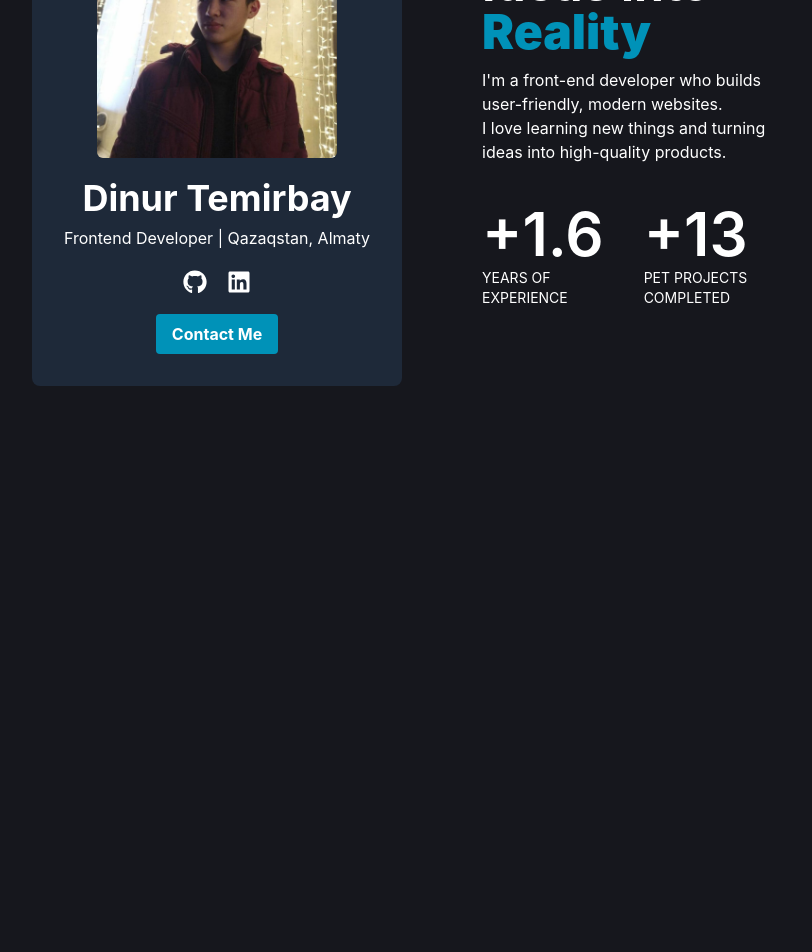
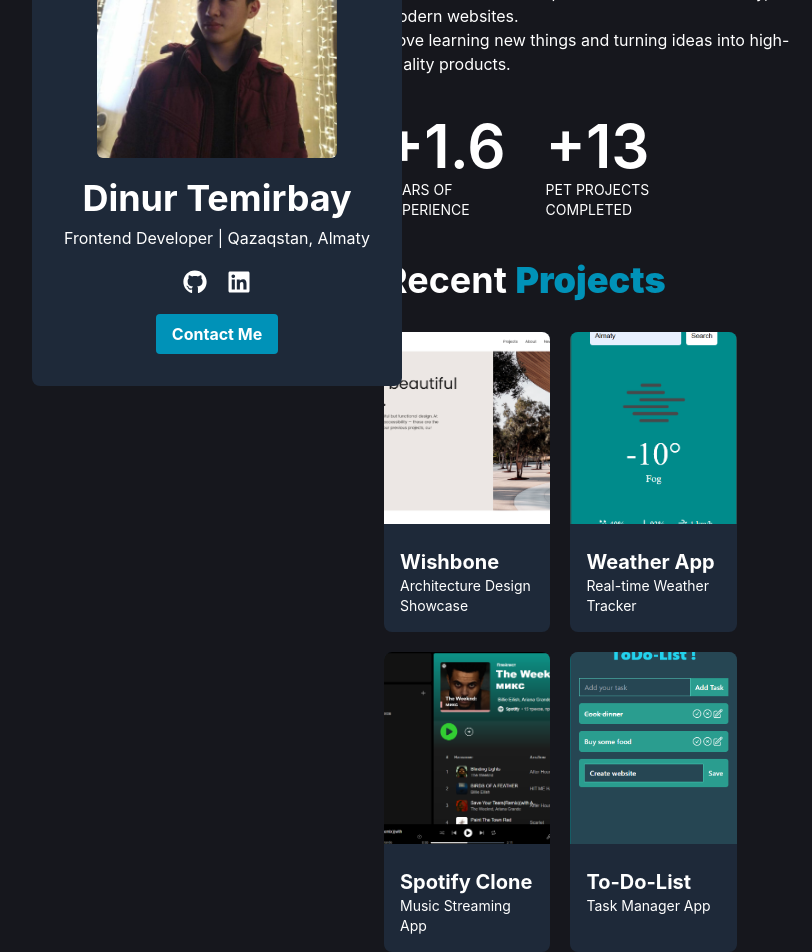
Before and after one commit to Dinur-Temirbay/DinurTemirbayPortfolio, a React app: page / in a window 1280 px wide. Shown: the part 324-1276 px from the top of the page, without its empty margins (224-1036 px from the left). Before the commit the page ends 800 px from the top, so only its background shows below. Built offline with nearby package versions, Linux system fonts and the light colour scheme; the HTML template or start-up script is replaced by a standard one.

Commit message:
Added Project section and minor fixes

```diff
--- a/src/App.tsx
+++ b/src/App.tsx
@@ -2,15 +2,19 @@ import './App.css'
 import { Header } from './components/Header/Header.tsx'
 import { MyCard } from './components/MyCard/MyCard.tsx'
 import { About } from './components/About/About.tsx'
+import { Projects } from './components/Projects/Projects.tsx'
 
 function App() {
 	return (
 		<>
 			<Header />
-			<main className='flex flex-col md:flex-row px-6 md:px-64 mt-10 md:mt-20 gap-x-20'>
-				<MyCard />
-				<section className='flex-1'>
+			<main className='flex flex-col md:flex-row px-6 md:px-64 mt-10 md:mt-20 md:gap-x-40'>
+				<section className='min-w-[25%]'>
+					<MyCard />
+				</section>
+				<section className='flex-1 flex flex-col gap-y-10'>
 					<About />
+					<Projects />
 				</section>
 			</main>
 		</>
--- a/src/components/About/About.tsx
+++ b/src/components/About/About.tsx
@@ -1,7 +1,7 @@
 export function About() {
 	return (
-		<div className='#about'>
-			<h1 className='text-center md:text-left text-4xl md:text-5xl text-white font-bold mt-10'>
+		<div id='#about'>
+			<h1 className='text-center md:text-left text-4xl md:text-5xl text-white font-bold mt-10 md:mt-0'>
 				Transforming Your
 				<br />
 				Ideas into <b className='text-cyan-600'>Reality</b>
--- a/src/components/MyCard/MyCard.tsx
+++ b/src/components/MyCard/MyCard.tsx
@@ -2,9 +2,8 @@ import { FaGithub, FaLinkedin } from 'react-icons/fa'
 
 export function MyCard() {
 	return (
-		<>
-			<section className='md:min-w-[25%] md:sticky md:top-8'>
-				<div className='bg-gray-800 rounded-lg px-8 py-8 text-center '>
+		<section>
+			<div className='bg-gray-800 rounded-lg px-8 py-8 text-center md:fixed'>
 				<img
 					src='me.jpg'
 					alt='Profile Picture'
@@ -30,6 +29,5 @@ export function MyCard() {
 				</button>
 			</div>
 		</section>
-		</>
 	)
 }
--- /dev/null
+++ b/src/components/Projects/Projects.tsx
@@ -0,0 +1,33 @@
+import { projectsInfo } from './projectsInfo.js'
+
+export function Projects() {
+	return (
+		<div id='#projects'>
+			<h2 className='text-center md:text-left text-white text-4xl font-bold'>
+				Recent <b className='text-cyan-600'>Projects</b>
+			</h2>
+			<div className='mt-8 flex flex-wrap gap-5'>
+				{projectsInfo.map((project, index) => (
+					<div
+						key={index}
+						className='w-[40%] rounded-lg bg-gray-800 cursor-pointer text-white overflow-hidden'
+					>
+						<img
+							src={project.img}
+							alt={project.title}
+							className='w-full h-48 object-cover transition duration-300 hover:scale-105'
+						/>
+						<div className='p-4'>
+							<p className='text-center md:text-left text-xl font-bold mt-2'>
+								{project.title}
+							</p>
+							<p className='text-center md:text-left text-sm'>
+								{project.shortDescr}
+							</p>
+						</div>
+					</div>
+				))}
+			</div>
+		</div>
+	)
+}
--- /dev/null
+++ b/src/components/Projects/projectsInfo.js
@@ -0,0 +1,30 @@
+export const projectsInfo = [
+	{
+		title: 'Wishbone',
+		tech: 'Html, Scss, JavaScript(basic)',
+		shortDescr: 'Architecture Design Showcase',
+		desc: 'Architectural design concepts and modern housing solutions.',
+		img: 'wishbone.png',
+	},
+	{
+		title: 'Weather App',
+		tech: 'Html, Css, JavaScript',
+		shortDescr: 'Real-time Weather Tracker',
+		desc: 'Get up-to-date information about the weather in the selected city.',
+		img: 'weather.png',
+	},
+	{
+		title: 'Spotify Clone',
+		tech: 'React, TS, TailWind',
+		shortDescr: 'Music Streaming App',
+		desc: 'Browse playlists, subscribe to artists and view lyrics.',
+		img: 'spotify.png',
+	},
+	{
+		title: 'To-Do-List',
+		tech: 'React, TailWindCss',
+		shortDescr: 'Task Manager App',
+		desc: 'Task management: add, edit, complete and delete with a clean UI.',
+		img: 'project5.png',
+	},
+]
```
Lines whose indentation alone changed are shown as unchanged.
